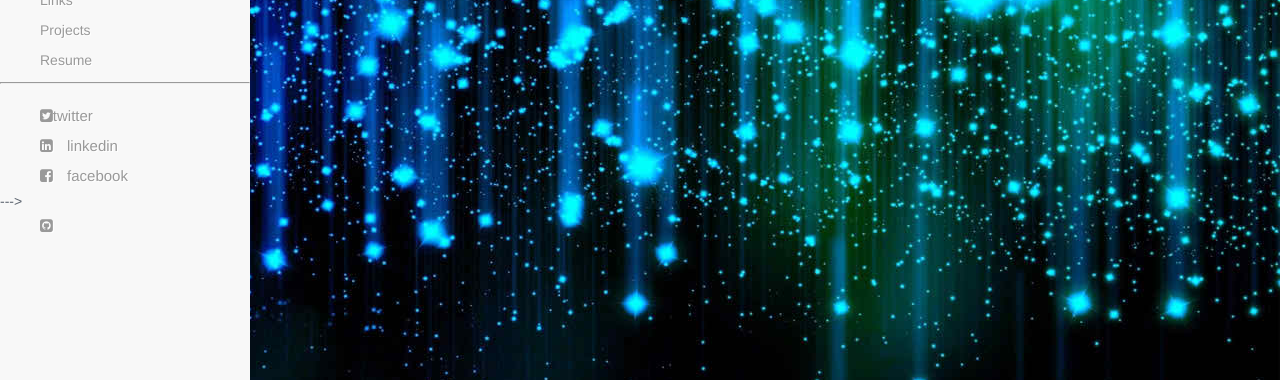
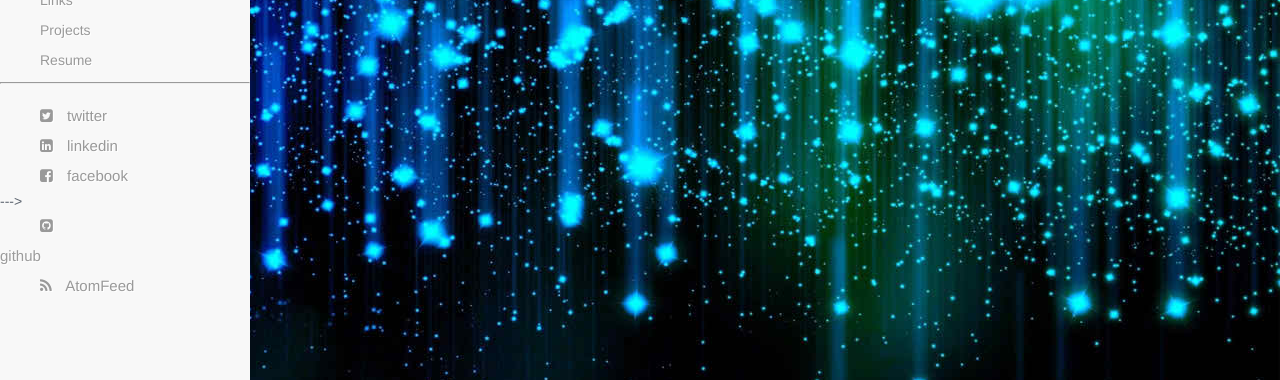
Before and after one commit to jguardado39/jguardado39.github.io, a Jekyll site: the page built from index.html, in a window 1280 px wide. Shown: the part 215-595 px from the top of the page. Built offline with Jekyll 4.4.1, drawn with Linux system fonts in a browser that asks for light colours.

Commit message:
upd 041917

```diff
--- a/_includes/navigation.html
+++ b/_includes/navigation.html
@@ -69,11 +69,11 @@
     <li><a href="/about.html">Resume</a></li>
     <hr />
     <div id="social-wrapper">
-      <li> <a href="{{ site.twitter }}"><i class="fa fa-twitter-square"></i>twitter</a></li>
+      <li> <a href="{{ site.twitter }}"><i class="fa fa-twitter-square"></i> twitter</a></li>
       <li> <a href="{{ site.linkedin }}"><i class="fa fa-linkedin-square"></i> linkedin</a> </li>
       <li> <a href="{{ site.facebook }}"><i class="fa fa-facebook-square"></i> facebook</a></li>--->
-      <li> <a href="{{ site.github }}"><i class="fa fa-github-square"></i></a> </li>
-      <!-- <li> <a href="/feed.xml"><i class="fa fa-rss"></i> AtomFeed</li> -->
+      <li> <a href="{{ site.github }}"><i class="fa fa-github-square"></i></a> github</li>
+      <li> <a href="/feed.xml"><i class="fa fa-rss"></i> AtomFeed</li>
     </div>
   </ul>
 
```
